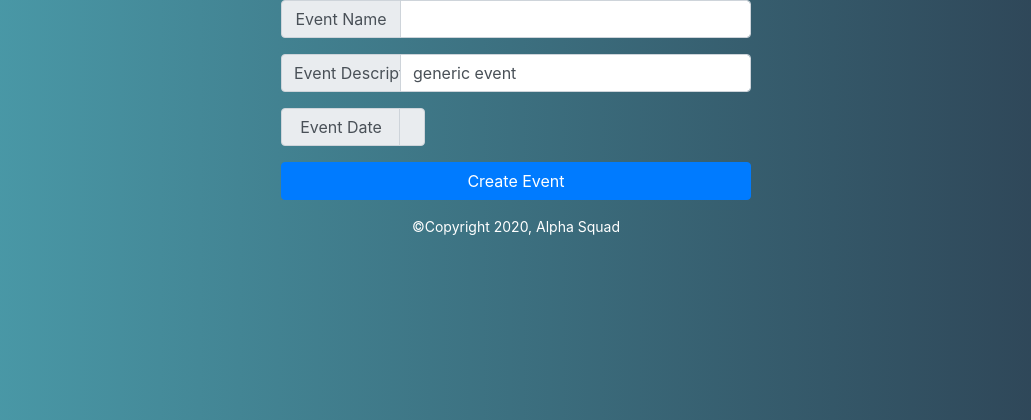
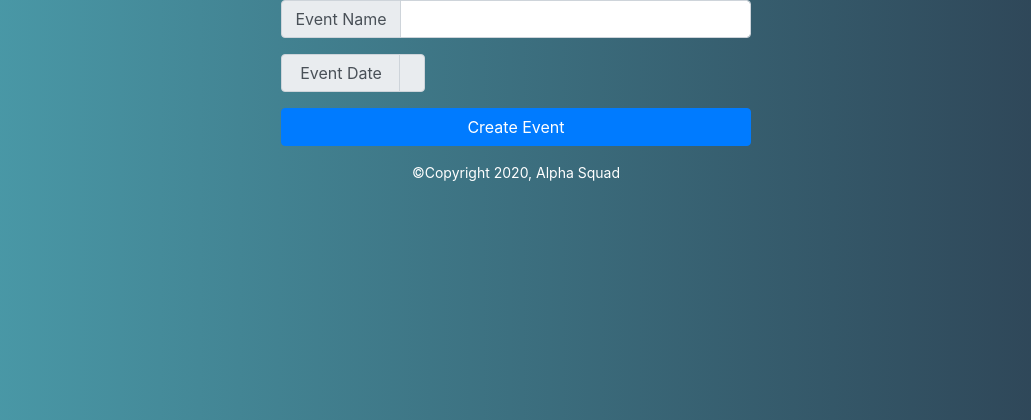
Before and after one commit to tchang421/MeetUpFinder, a Django app: page /events/create/ in a window 1280 px wide. Shown: the part 56-476 px from the top of the page, without its empty margins (124-1155 px from the left). Run offline with Django 3.2, Linux system fonts and the light colour scheme; the visitor is signed in with stand-in values (Sample User, id 1); some libraries are stand-ins or nearby versions.

Commit message:
Revert "event description"

```diff
--- a/eventFinder/forms.py
+++ b/eventFinder/forms.py
@@ -8,9 +8,8 @@ class MyDateTimePickerInput(DateTimePickerInput):
 class EventForm(forms.ModelForm):
     class Meta:
         model = Event
-        fields = ('event_name', 'event_description', 'event_date')
+        fields = ('event_name', 'event_date')
         widgets = {
             'event_name': forms.TextInput(attrs={'class': 'form-control'}),
-            'event_description': forms.TextInput(attrs={'class': 'form-control'}),
             'event_date': MyDateTimePickerInput(attrs={'class': 'form-control d-inline-block', 'id': 'calendar'})
         }
--- a/eventFinder/models.py
+++ b/eventFinder/models.py
@@ -8,7 +8,6 @@ from django.contrib.auth.models import User
 
 class Event(models.Model):
     event_name = models.CharField(max_length=200)
-    event_description = models.CharField(max_length=1000, default='generic event')
     event_date = models.DateTimeField(blank=True, null=True)
     pub_date = models.DateTimeField(auto_now_add=True)
     author = models.ForeignKey(User, null=True, on_delete=CASCADE)
--- a/eventFinder/templates/eventFinder/form.html
+++ b/eventFinder/templates/eventFinder/form.html
@@ -12,13 +12,6 @@
                         <span class="input-group-text">Event Name</span>
                     </div>
                     {{form.event_name}}
-                </div>
-
-                <div class="input-group mb-3">
-                    <div class="input-group-prepend">
-                        <span class="input-group-text">Event Description</span>
-                    </div>
-                    {{form.event_description}}
                 </div>
 
                 <div class="input-group mb-3">
--- a/eventFinder/templates/eventFinder/show.html
+++ b/eventFinder/templates/eventFinder/show.html
@@ -4,8 +4,6 @@
     <div class="jumbotron">
         <h1 class="display-3">{{event.event_name}}</h1>
         <p class="lead">Event Date: {{event.event_date|date:'Y-m-d'}}</p>
-        <h1 class="lead">{{event.event_description}}</h1>
-        <hr style="height:.1pt; visibility:hidden;" />
         <hr class="my-2">
         <p>Published by {{event.author}} on {{event.pub_date|date:'Y-m-d'}}</p>
         {% if user == event.author %}
```
Also changed, not shown: eventFinder/migrations/0006_event_event_description.py (deleted).
